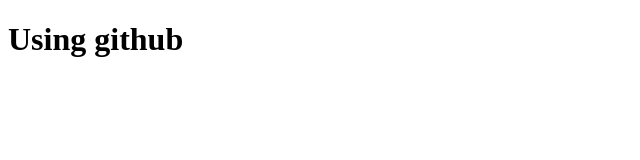
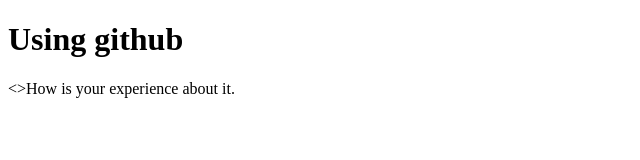
Before and after one commit to fahimjason/my-first-website, a plain HTML site: page index.html in a window 1280 px wide. Shown: the whole page, without its empty margins (0-640 px from the left). Drawn offline with Linux system fonts and the light colour scheme.

Commit message:
Update index.html

```diff
--- a/index.html
+++ b/index.html
@@ -9,6 +9,7 @@
 
 <body>
     <h1>Using github</h1>
+    <>How is your experience about it.</>
 </body>
 
 </html>
```
